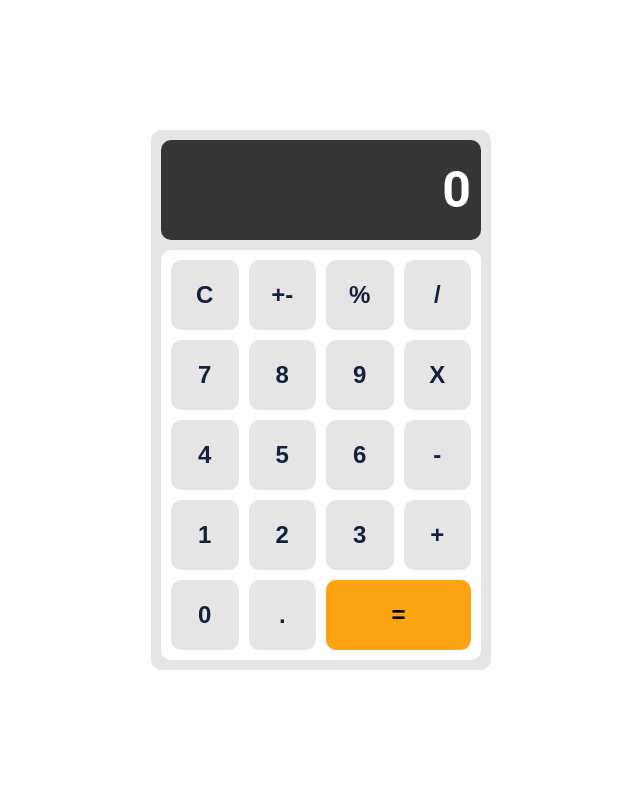
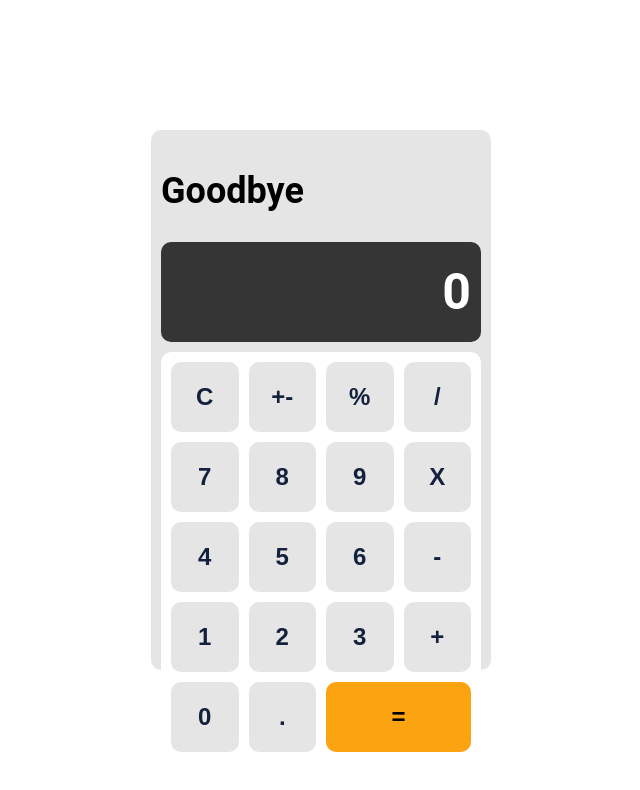
Before and after one commit to Evna07/calculator, a React (Create React App) app in the folder calc/: page / in a window 1280 px wide. Shown: the top 790 px of the page, without its empty margins (319-959 px from the left). Built offline with nearby package versions, Linux system fonts and the light colour scheme.

Commit message:
merge conflict 2/2

```diff
--- a/calc/src/App.js
+++ b/calc/src/App.js
@@ -128,6 +128,7 @@ const App = () => {
 
   return (
     <Wrapper>
+      <h1>Goodbye</h1>
       <Screen value={calc.num ? calc.num : calc.res} />
       <ButtonBox>
         {btnValues.flat().map((btn, i) => {
```
